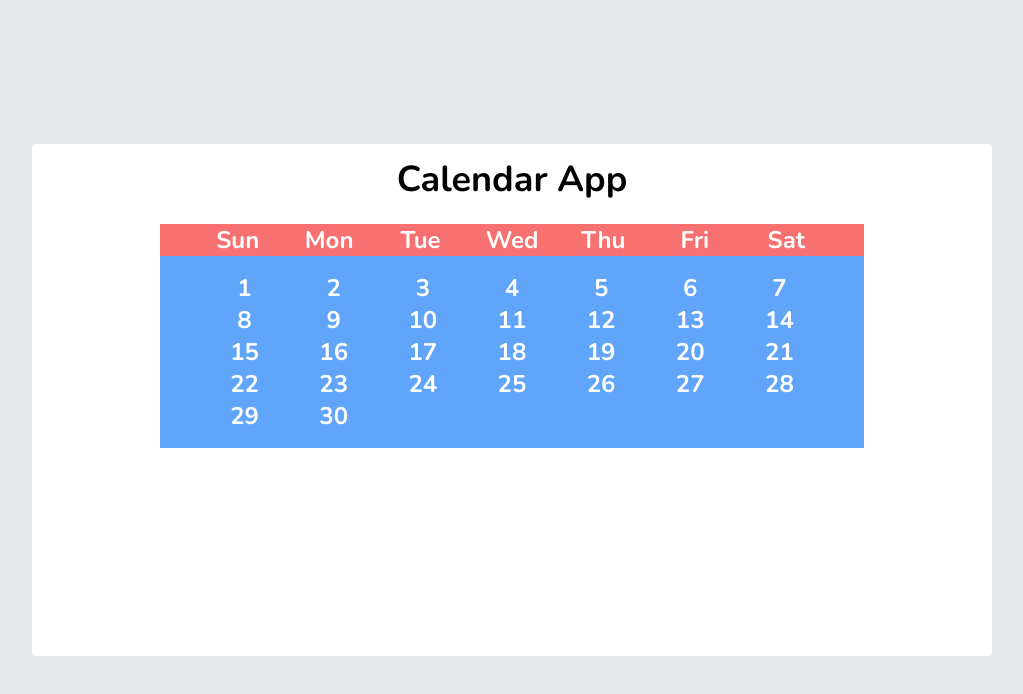
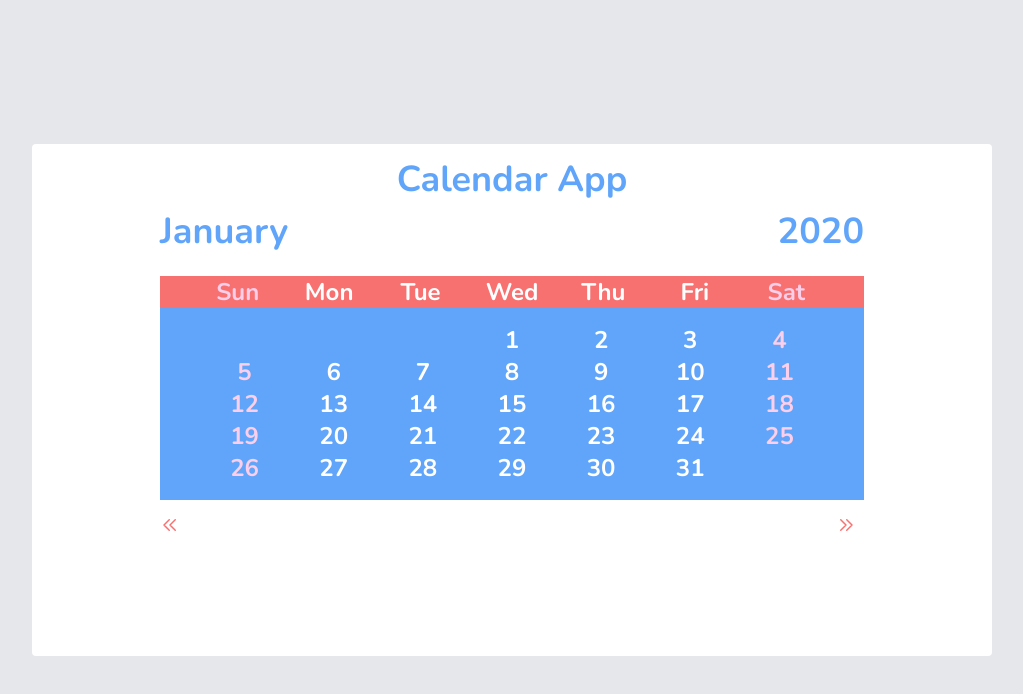
Before and after one commit to Chirag5528/learnVue, a Vue app: page / in a window 1280 px wide. Shown: the top 694 px of the page, without its empty margins (128-1151 px from the left). Built offline with nearby package versions, Linux system fonts and the light colour scheme.

Commit message:
Completed Calendar Basic Functionality

```diff
--- a/src/assets/styles.css
+++ b/src/assets/styles.css
@@ -1,10 +1,10 @@
-@import url('https://fonts.googleapis.com/css2?family=Nunito:ital,wght@0,200;0,300;0,400;0,600;0,700;0,800;0,900;1,200;1,300;1,400;1,600;1,700;1,800;1,900&display=swap');
+@import url("https://fonts.googleapis.com/css2?family=Nunito:ital,wght@0,200;0,300;0,400;0,600;0,700;0,800;0,900;1,200;1,300;1,400;1,600;1,700;1,800;1,900&display=swap");
 
 @tailwind base;
 @tailwind components;
 @tailwind utilities;
 
-.wrapper{
+.wrapper {
   @apply bg-gray-200 flex flex-col items-center justify-center h-screen font-nunito font-bold;
 }
 .btn-success {
@@ -15,39 +15,59 @@
   @apply p-1 md:px-4 md:py-1 border border-yellow-500 rounded-full text-yellow-500 text-sm hover:text-white hover:bg-yellow-500 text-center;
 }
 
-.btn-danger{
+.btn-danger {
   @apply p-1 md:px-4 md:py-1 border border-red-500 rounded-full text-red-500 text-sm hover:text-white hover:bg-red-500 text-center;
 }
-.input-control{
+.input-control {
   @apply border border-gray-400 focus:ring-green-800 focus:border-transparent rounded;
 }
-.btn-indigo{
+.btn-indigo {
   @apply p-1 md:px-4 md:py-1 border border-indigo-600 rounded-full text-indigo-600 text-sm hover:text-white hover:bg-indigo-600 hover:shadow text-center;
 }
-.svg{
+.svg {
   @apply w-5 mr-2 inline-block;
 }
 .btn-indigo span,
 .btn-success span,
 .btn-warning span,
-.btn-danger span{
+.btn-danger span {
   @apply hidden md:inline-block;
 }
-.card{
-    @apply bg-white rounded h-screen px-32 py-4 w-full
+.card {
+  @apply bg-white rounded h-screen px-32 py-4 w-full;
 }
-.card-head h3{
-    @apply text-4xl text-center
+.card-head h3 {
+  @apply text-4xl text-center;
 }
-.days{
-    @apply flex justify-center mt-6
+.days {
+  @apply flex justify-center mt-6;
 }
-.days ul{
-    @apply grid text-center grid-cols-7 text-white bg-red-400 px-8 w-full
+.days ul li:first-child,
+.days ul li:last-child {
+  @apply text-cerise-200;
 }
-.numberDays{
-    @apply flex justify-center
+
+.days ul {
+  @apply grid text-center grid-cols-7 text-white bg-red-400 px-8 w-full;
 }
-.numberDays ul{
-    @apply grid text-center grid-cols-7 text-white bg-blue-400 py-4 px-10 w-full
+.numberDays {
+  @apply flex justify-center;
 }
+.numberDays ul {
+  @apply grid text-center grid-cols-7 text-white bg-blue-400 py-4 px-10 w-full;
+}
+.monthRow {
+  @apply grid grid-cols-2 mt-3;
+}
+
+.switchIcons {
+  @apply flex flex-row justify-between mt-3;
+}
+
+.activeDay {
+  @apply bg-white text-cerise-400 px-3 rounded-full;
+}
+.numberDays ul li:nth-child(7n-6) span,
+.numberDays ul li:nth-child(7n) span {
+  @apply text-cerise-200;
+}
--- a/src/components/CalendarTemplate.vue
+++ b/src/components/CalendarTemplate.vue
@@ -1,8 +1,12 @@
 <template>
   <div class="wrapper px-40 py-36">
       <div class="card">
-        <div class="card-head">
+        <div class="card-head text-blue-400">
           <h3>Calendar App</h3>
+        </div>
+        <div class="monthRow">
+            <h3 class="text-4xl text-blue-400">{{ month }}</h3>
+            <h3 class="text-4xl text-right text-blue-400">{{ year }}</h3>
         </div>
         <div class="days">
             <ul>
@@ -10,9 +14,24 @@
             </ul>
         </div>
         <div class="numberDays">
-          <ul >
-              <li v-for="x in 30" class="text-2xl w-full" v-text="x" :key="x"></li>
+          <ul>
+              <li v-for="x in startIndex" :key="x"></li>
+              <li v-for="x in daysInMonth" class="text-2xl w-full" :key="x">
+                <span :class="[ ( today(x) ? 'activeDay'  : '' )]" >{{ x }}</span>
+              </li>
             </ul>
+        </div>
+        <div class="switchIcons">
+            <h5 class="text-md" @click="prevMonth">
+              <svg xmlns="http://www.w3.org/2000/svg" class="svg border border-transparent transition-all duration-200  text-red-400" fill="none" viewBox="0 0 24 24" stroke="currentColor">
+                <path stroke-linecap="round" stroke-linejoin="round" stroke-width="2" d="M11 19l-7-7 7-7m8 14l-7-7 7-7" />
+              </svg>
+            </h5>
+            <h5 class="text-md text-right" @click="nextMonth">
+              <svg xmlns="http://www.w3.org/2000/svg" class="svg border border-transparent transition-all duration-200 text-red-400" fill="none" viewBox="0 0 24 24" stroke="currentColor">
+                <path stroke-linecap="round" stroke-linejoin="round" stroke-width="2" d="M13 5l7 7-7 7M5 5l7 7-7 7" />
+              </svg>
+            </h5>
         </div>
       </div>
   </div>
@@ -24,27 +43,44 @@ export default {
   name: 'CalendarTemplate',
   components: {},
   data:function(){
-    return {}
+    return {
+      index:0,
+      date:new Date()
+    }
   },
-  methods:{},
+  methods:{
+    nextMonth:function(){
+      this.index++
+    },
+    prevMonth:function(){
+      this.index--
+    },
+    today:function(x){
+        return new Date( this.date.getFullYear(), this.index, x ).toDateString() == new Date().toDateString()
+    }
+  },
   computed:{
       days:function(){
           return ['Sun','Mon','Tue','Wed','Thu','Fri','Sat']
+      },
+      month:function(){
+          return new Date( this.date.getFullYear(),this.index, this.date.getDate() ).toLocaleString( "defualt", { 'month' : 'long' } )
+      },
+      year:function(){
+        return new Date( this.date.getFullYear(), this.index ).getFullYear()
+      },
+      daysInMonth:function(){
+        return new Date( this.date.getFullYear(),this.index + 1,0 ).getDate()
+      },
+      startIndex:function(){
+        const day = new Date( this.date.getFullYear(), this.index, 1 ).toLocaleString( "default", { 'weekday':'short' } )
+        return this.days.indexOf( day )
       }
+  },
+  created(){
+    this.setMonth
   }
 }
 </script>
 
-<style>
-  #app {
-    font-family: Avenir, Helvetica, Arial, sans-serif;
-    -webkit-font-smoothing: antialiased;
-    -moz-osx-font-smoothing: grayscale;
-  }
-  .rm-2{
-    margin-right:2em;
-  }
-  .bm-2{
-    margin-bottom:2em;
-  }
-</style>
+<style></style>
--- a/tailwind.config.js
+++ b/tailwind.config.js
@@ -30,6 +30,126 @@ module.exports = {
       indigo: colors.indigo,
       purple: colors.violet,
       pink: colors.pink,
+      royalblue: {
+          '50':  '#f6fbfd',
+          '100': '#e7f8fd',
+          '200': '#c2e8fb',
+          '300': '#98d2fb',
+          '400': '#5fa7fa',
+          '500': '#2f7af9',
+          '600': '#0963ef',
+          '700': '#1b43dd',
+          '800': '#1733aa',
+          '900': '#132a82',
+        },
+        indigo: {
+          '50':  '#f5f9fc',
+          '100': '#e8f2fc',
+          '200': '#cddcfb',
+          '300': '#afc1fa',
+          '400': '#8994fa',
+          '500': '#6066fa',
+          '600': '#4645f6',
+          '700': '#3936e3',
+          '800': '#2d2cb8',
+          '900': '#242591',
+        },
+        flamingo: {
+          '50':  '#f6f5fa',
+          '100': '#f0e7fa',
+          '200': '#e3c9f8',
+          '300': '#d6a8f7',
+          '400': '#ce7af7',
+          '500': '#c54ff7',
+          '600': '#ab32f1',
+          '700': '#8428dd',
+          '800': '#6522b3',
+          '900': '#511e8e',
+        },
+        cerise: {
+          '50':  '#fcf9f9',
+          '100': '#fdeef5',
+          '200': '#fbceea',
+          '300': '#faa4da',
+          '400': '#fb6abd',
+          '500': '#fc409c',
+          '600': '#f62575',
+          '700': '#db1d5b',
+          '800': '#ae1844',
+          '900': '#891535',
+        },
+        scarlet: {
+          '50':  '#fcf8f6',
+          '100': '#fcefee',
+          '200': '#fad5db',
+          '300': '#f9b1ba',
+          '400': '#fa7c86',
+          '500': '#fa5158',
+          '600': '#f3323a',
+          '700': '#d52634',
+          '800': '#aa1f2e',
+          '900': '#861a27',
+        },
+        mango: {
+          '50':  '#faf6ee',
+          '100': '#fbeed7',
+          '200': '#f8deab',
+          '300': '#f6c56c',
+          '400': '#f39e30',
+          '500': '#f27615',
+          '600': '#e6520e',
+          '700': '#c53d12',
+          '800': '#9f3118',
+          '900': '#812818',
+        },
+        orange: {
+          '50':  '#faf7ed',
+          '100': '#faf3d0',
+          '200': '#f6e895',
+          '300': '#f1d54f',
+          '400': '#e7b51b',
+          '500': '#df930a',
+          '600': '#c96e06',
+          '700': '#a2520a',
+          '800': '#7f4010',
+          '900': '#643311',
+        },
+        sunglow: {
+          '50':  '#fafaf2',
+          '100': '#faf7d8',
+          '200': '#f4ef9a',
+          '300': '#ebdf53',
+          '400': '#d8c31b',
+          '500': '#bfa309',
+          '600': '#9b7f05',
+          '700': '#766108',
+          '800': '#58490d',
+          '900': '#44390e',
+        },
+        limegreen: {
+          '50':  '#f3f9f7',
+          '100': '#e6f8ef',
+          '200': '#c6f2d6',
+          '300': '#95e7b6',
+          '400': '#44d382',
+          '500': '#1aba51',
+          '600': '#149d38',
+          '700': '#197e33',
+          '800': '#1a602f',
+          '900': '#174d2a',
+        },
+        cerulean: {
+          '50':  '#f0f9fb',
+          '100': '#daf7f8',
+          '200': '#adeef1',
+          '300': '#75e1eb',
+          '400': '#30c8e2',
+          '500': '#11a8d5',
+          '600': '#0d87be',
+          '700': '#126c99',
+          '800': '#135371',
+          '900': '#124358',
+        },
     },
     spacing: {
       px: '1px',
@@ -754,7 +874,7 @@ module.exports = {
     borderCollapse: ['responsive'],
     borderColor: ['responsive', 'dark', 'group-hover', 'focus-within', 'hover', 'focus'],
     borderOpacity: ['responsive', 'group-hover', 'focus-within', 'hover', 'focus'],
-    borderRadius: ['responsive'],
+    borderRadius: ['responsive','hover'],
     borderStyle: ['responsive'],
     borderWidth: ['responsive'],
     boxShadow: ['responsive', 'group-hover', 'focus-within', 'hover', 'focus'],
```
Lines whose indentation alone changed are shown as unchanged.
